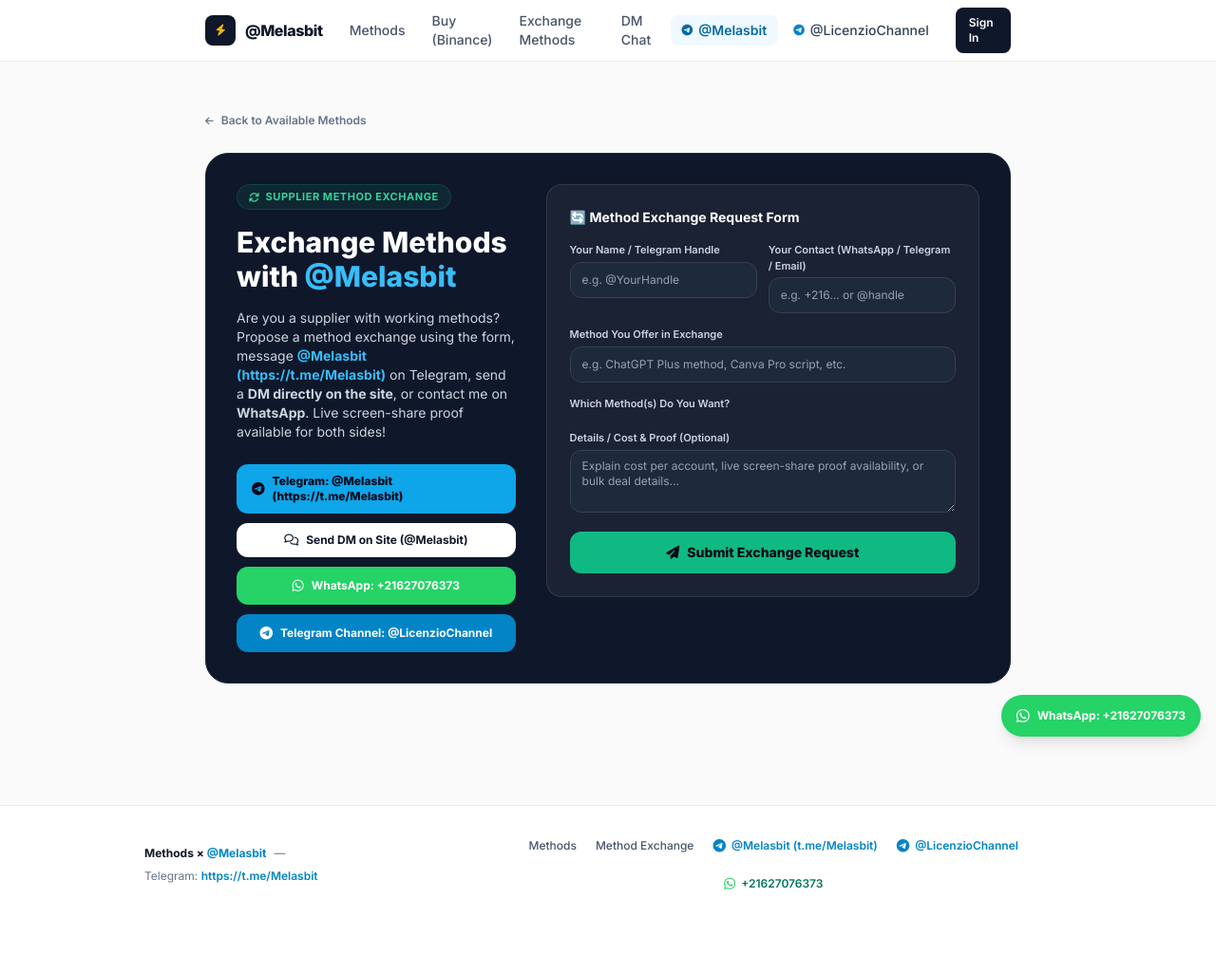
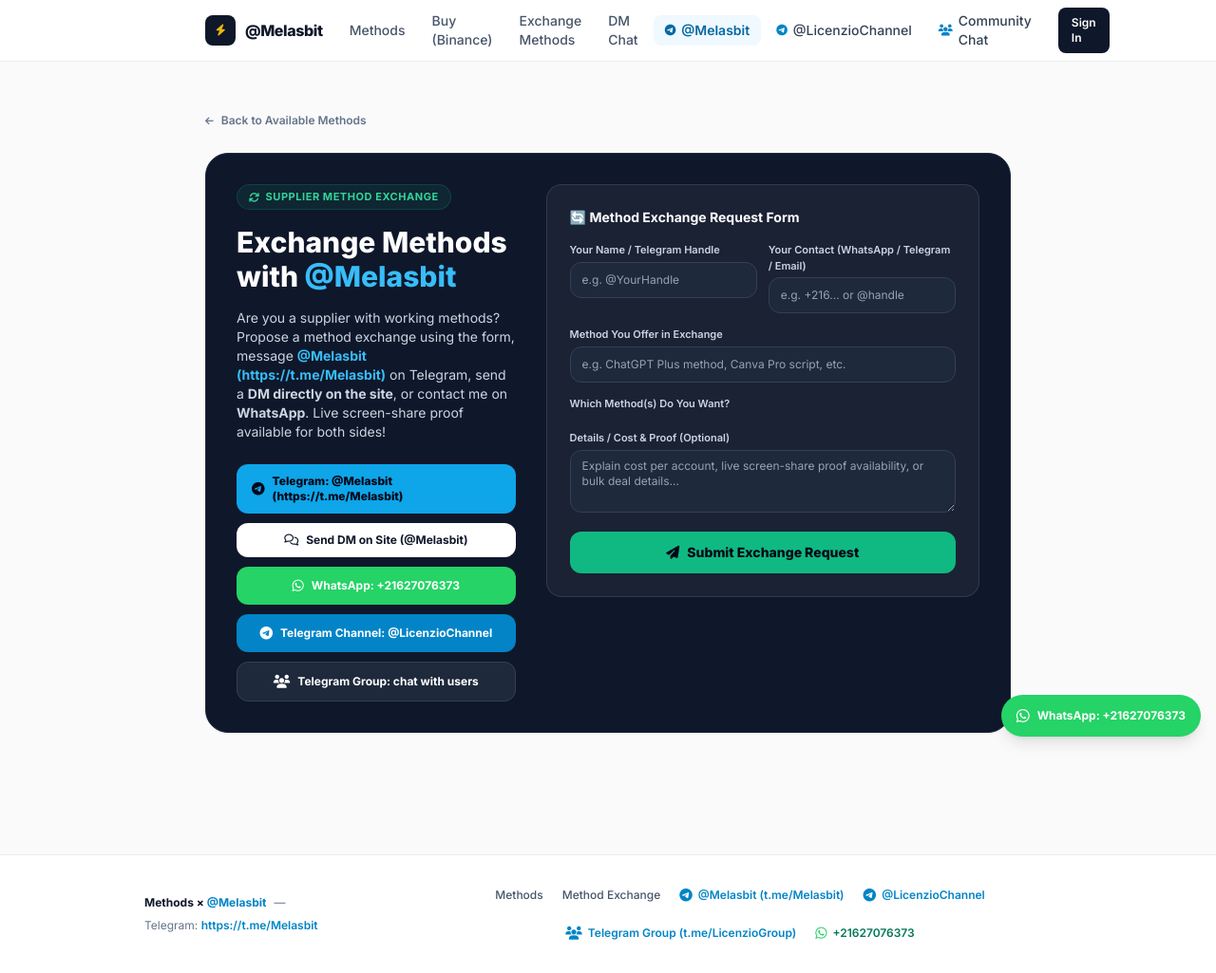
Before and after one commit to saleminformatiquedev-boop/trustwork, a Node server app: page /exchange in a window 1280 px wide. Shown: the whole page at 95% size. Before the commit the page ends 937 px from the top, so only its background shows below. Run offline with Node 20, Linux system fonts and the light colour scheme; data that the repository does not hold is empty; some libraries are stand-ins or nearby versions.

Commit message:
Add Telegram community group link https://t.me/LicenzioGroup across the site

```diff
--- a/src/views/exchange.ejs
+++ b/src/views/exchange.ejs
@@ -47,6 +47,12 @@
              class="w-full py-2.5 px-4 rounded-xl bg-sky-600 hover:bg-sky-500 text-white font-bold text-xs transition flex items-center justify-center gap-2">
             <i class="fa-brands fa-telegram text-sm"></i>
             <span>Telegram Channel: @LicenzioChannel</span>
+          </a>
+
+          <a href="https://t.me/LicenzioGroup" target="_blank" rel="noopener noreferrer"
+             class="w-full py-2.5 px-4 rounded-xl bg-slate-800 hover:bg-slate-700 border border-slate-700 text-white font-bold text-xs transition flex items-center justify-center gap-2">
+            <i class="fa-solid fa-users text-sm"></i>
+            <span>Telegram Group: chat with users</span>
           </a>
         </div>
       </div>
--- a/src/views/index.ejs
+++ b/src/views/index.ejs
@@ -49,6 +49,11 @@
          class="inline-flex items-center gap-2 px-4 py-2.5 rounded-xl bg-sky-50 hover:bg-sky-100 text-sky-800 border border-sky-200 font-bold text-xs sm:text-sm transition">
         <i class="fa-brands fa-telegram text-base text-sky-600"></i>
         <span>Channel: @LicenzioChannel</span>
+      </a>
+      <a href="https://t.me/LicenzioGroup" target="_blank" rel="noopener noreferrer"
+         class="inline-flex items-center gap-2 px-4 py-2.5 rounded-xl bg-sky-600 hover:bg-sky-700 text-white font-bold text-xs sm:text-sm transition">
+        <i class="fa-solid fa-users text-base"></i>
+        <span>Community Chat (Telegram Group)</span>
       </a>
     </div>
 
--- a/src/views/login.ejs
+++ b/src/views/login.ejs
@@ -61,6 +61,10 @@
         <i class="fa-brands fa-telegram text-sm text-sky-600"></i>
         <span>Telegram Channel: @LicenzioChannel</span>
       </a>
+      <a href="https://t.me/LicenzioGroup" target="_blank" rel="noopener noreferrer" class="w-full inline-flex items-center justify-center gap-2 py-2 px-4 rounded-xl bg-sky-50 hover:bg-sky-100 border border-sky-200 text-sky-800 text-xs font-semibold transition">
+        <i class="fa-solid fa-users text-sm text-sky-600"></i>
+        <span>Telegram Group: chat with users</span>
+      </a>
     </div>
 
     <div class="mt-4 pt-3 border-t border-slate-100 flex items-center justify-center gap-1.5 text-[11px] text-slate-400">
--- a/src/views/partials/footer.ejs
+++ b/src/views/partials/footer.ejs
@@ -24,6 +24,10 @@
           <i class="fa-brands fa-telegram text-sm"></i>
           <span>@LicenzioChannel</span>
         </a>
+        <a href="https://t.me/LicenzioGroup" target="_blank" rel="noopener noreferrer" class="inline-flex items-center gap-1.5 text-sky-600 hover:text-sky-700 font-semibold transition">
+          <i class="fa-solid fa-users text-sm"></i>
+          <span>Telegram Group (t.me/LicenzioGroup)</span>
+        </a>
         <a href="https://wa.me/21627076373" target="_blank" rel="noopener noreferrer" class="inline-flex items-center gap-1.5 text-emerald-700 hover:text-emerald-800 font-semibold transition">
           <i class="fa-brands fa-whatsapp text-sm text-[#25D366]"></i>
           <span>+21627076373</span>
--- a/src/views/partials/header.ejs
+++ b/src/views/partials/header.ejs
@@ -87,6 +87,10 @@
         <a href="https://t.me/LicenzioChannel" target="_blank" rel="noopener noreferrer" class="px-3 py-1.5 rounded-lg text-slate-700 hover:text-slate-900 hover:bg-slate-100/80 font-medium transition flex items-center gap-1.5">
           <i class="fa-brands fa-telegram text-xs text-sky-600"></i>
           <span>@LicenzioChannel</span>
+        </a>
+        <a href="https://t.me/LicenzioGroup" target="_blank" rel="noopener noreferrer" class="px-3 py-1.5 rounded-lg text-slate-700 hover:text-slate-900 hover:bg-slate-100/80 font-medium transition flex items-center gap-1.5">
+          <i class="fa-solid fa-users text-xs text-sky-600"></i>
+          <span>Community Chat</span>
         </a>
       </nav>
 
```
